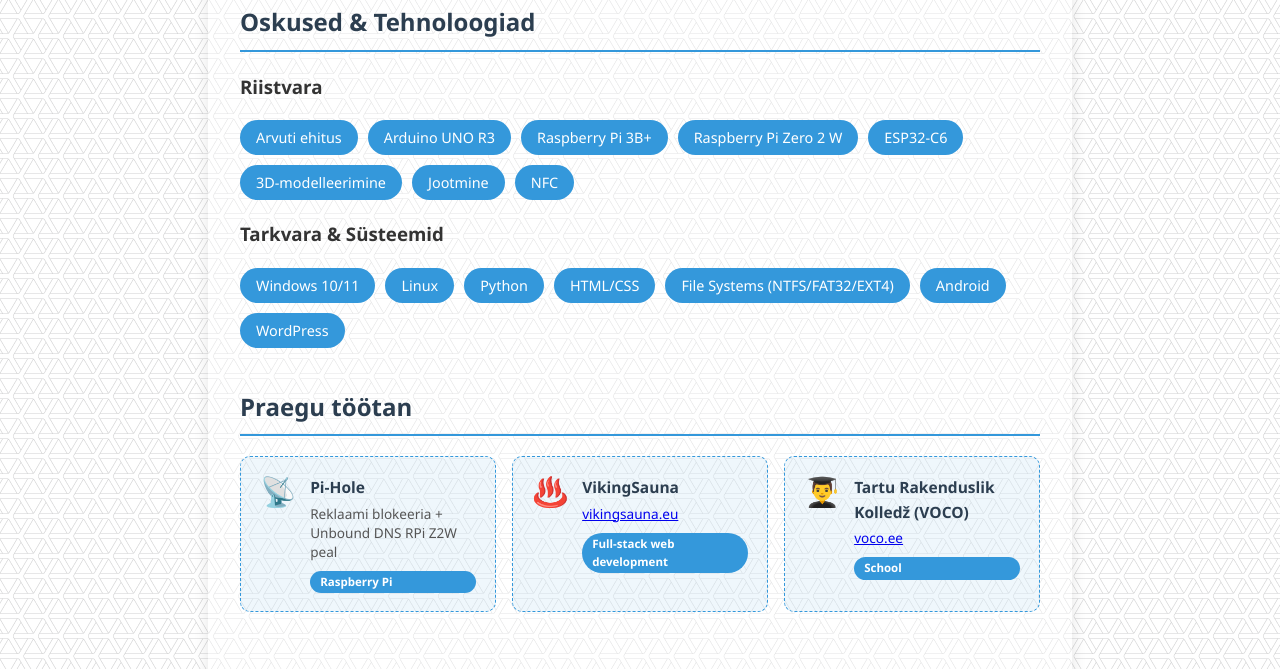
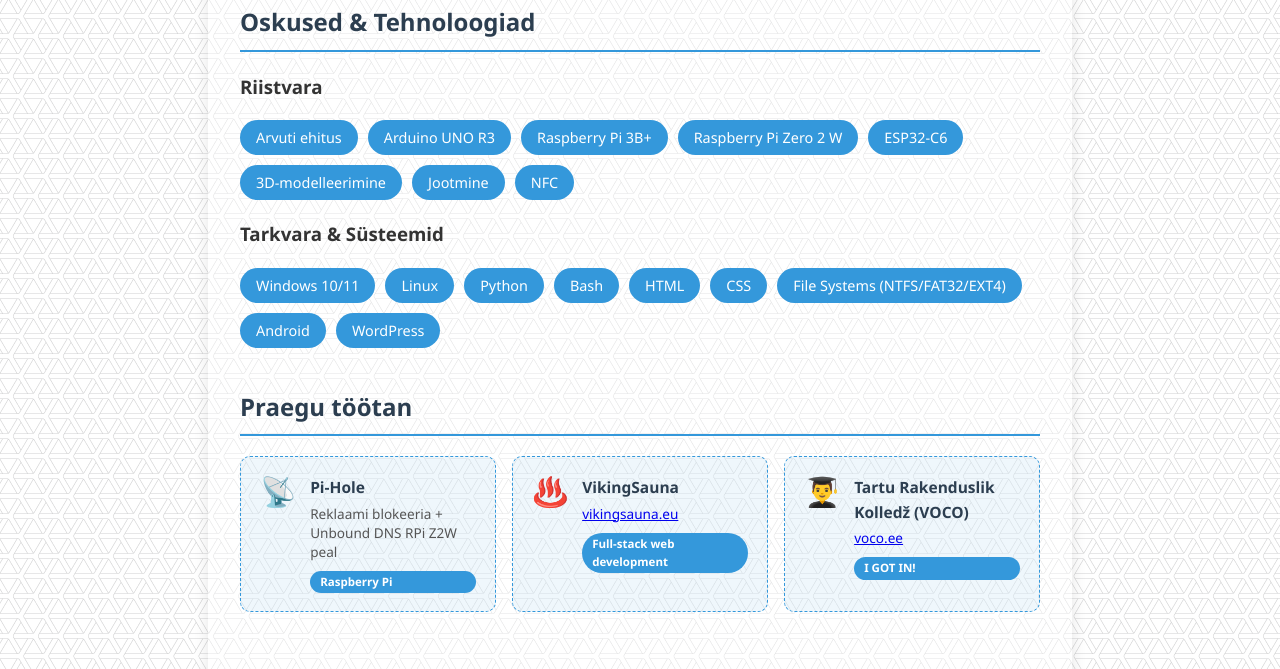
Before and after one commit to 0x1grexo/mywebsite, a plain HTML site: page index.html in a window 1280 px wide. Shown: the part 1081-1750 px from the top of the page. Drawn offline with Linux system fonts and the light colour scheme.

Commit message:
Update index.html with new links and content

```diff
--- a/index.html
+++ b/index.html
@@ -155,7 +155,7 @@
             <li target="_blank" rel="noopener noreferrer"><a href="https://docs.arduino.cc/hardware/uno-rev3/">Arduino UNO R3</a></li>
             <li target="_blank" rel="noopener noreferrer"><a href="https://www.raspberrypi.com/products/raspberry-pi-3-model-b-plus/">Raspberry Pi 3B+</a></li>
             <li target="_blank" rel="noopener noreferrer"><a href="https://www.raspberrypi.com/products/raspberry-pi-zero-2-w/">Raspberry Pi Zero 2 W</a></li>
-<li><a href="https://esp32.ee/">ESP32-C6</a></li>
+            <li><a href="https://esp32.ee/">ESP32-C6</a></li>
             <li data-lang="et" target="_blank" rel="noopener noreferrer"><a href="https://et.wikipedia.org/wiki/3D-modelleerimine">3D-modelleerimine</a></li>
             <li data-lang="en" target="_blank" rel="noopener noreferrer" style="display:none;"><a href="https://en.wikipedia.org/wiki/3D_modeling">3D Modeling</a></li>
             <li data-lang="et" target="_blank" rel="noopener noreferrer"><a href="https://et.wikipedia.org/wiki/Jootmine">Jootmine</a></li>
@@ -172,7 +172,9 @@
             <li target="_blank" rel="noopener noreferrer"><a href="https://www.microsoft.com/et-ee/windows/windows-11">Windows 10/11</a></li>
             <li target="_blank" rel="noopener noreferrer"><a href="https://linux.org">Linux</a></li>
             <li target="_blank" rel="noopener noreferrer"><a href="https://kuutorvaja.eenet.ee/w/index.php/Python">Python</a></li>
-            <li target="_blank" rel="noopener noreferrer"><a href="https://en.wikipedia.org/wiki/HTML">HTML/CSS</a></li>
+            <li target="_blank" rel="noopener noreferrer"><a href="https://et.wikipedia.org/wiki/Bash">Bash</a></li>
+            <li target="_blank" rel="noopener noreferrer"><a href="https://en.wikipedia.org/wiki/HTML">HTML</a></li>
+            <li target="_blank" rel="noopener noreferrer"><a href="https://en.wikipedia.org/wiki/CSS">CSS</a></li>
             <li target="_blank" rel="noopener noreferrer"><a href="https://en.wikipedia.org/wiki/File_Allocation_Table">File Systems (NTFS/FAT32/EXT4)</a></li>
             <li target="_blank" rel="noopener noreferrer"><a href="https://android.org">Android</a></li>
             <li target="_blank" rel="noopener noreferrer"><a href="https://wordpress.org">WordPress</a></li>
@@ -228,7 +230,7 @@
         <p class="wip-title" data-lang="en" style="display:none;">Tartu Vocational College (VOCO)</p>
         <p class="wip-desc" data-lang="et" target="_blank"><a href="https://voco.ee/eriala/info-ja-kommunikatsioonitehnoloogia-it-s%c3%bcsteemide-suund-7692/">voco.ee</a></p>
         <p class="wip-desc" data-lang="en" target="_blank" rel="noopener noreferrer" style="display:none;"><a href="https://voco.ee/it-school/">en.voco.ee</a></p>
-        <span class="wip-tag">School</span>
+        <span class="wip-tag">I GOT IN!</span>
       </div>
     </div>
 
```
